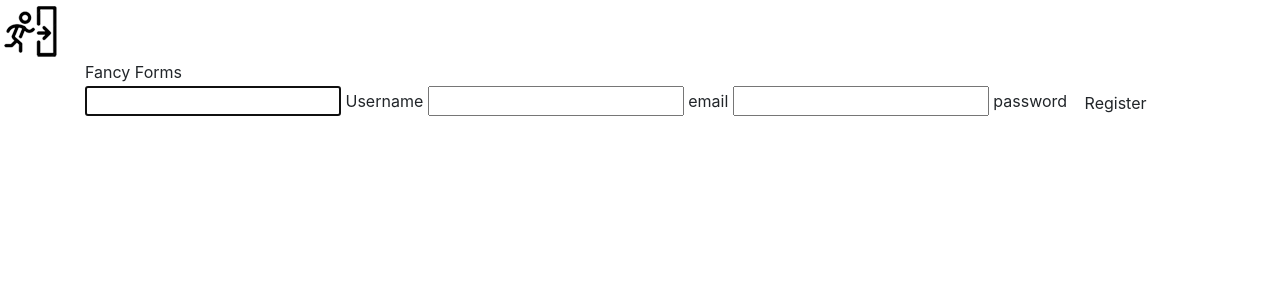
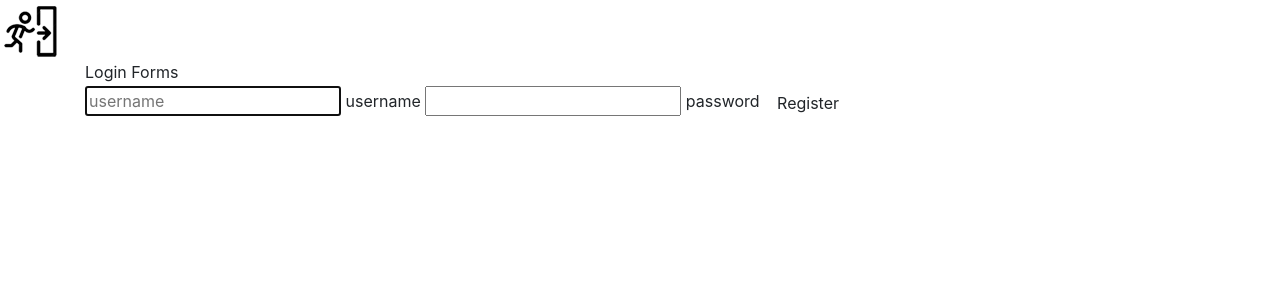
Before and after one commit to MariiaKim/Eesti-Keele-PhP, a PHP site: page /view/formLogin.php in a window 1280 px wide. Shown: the top 300 px of the page. Run offline with PHP 8.4, Linux system fonts and the light colour scheme; some libraries are stand-ins or nearby versions.

Commit message:
черновой вариант входа и рег(маша)

```diff
--- a/view/formLogin.php
+++ b/view/formLogin.php
@@ -22,17 +22,14 @@
 <body>
      <div class="container">
   <div class="middle">
-  <div class="regis">Fancy Forms</div>
-  <form class="form-horizontal" role="form" method="POST" action="registerAnswer">
+  <div class="regis">Login Forms</div>
+
 
   <div id="fancy-inputs">
-    <label class="input" for="name">
-      <input type="text" id="name" name="name" value="" required autofocus>
-      <span><span>Username</span></span>
-    </label>
+
       <label class="input"  for="email" >
-      <input type="email" id="email" name="email" value="" required>
-      <span><span>email</span></span>
+      <input type="text"  name="username" placeholder="username" autofocus>
+      <span><span>username</span></span>
     </label>
 
       <label class="input" for="password">
@@ -48,5 +45,25 @@
      </div>
 </body>
 
-
+ <!--
+ <body>
+        <div class="container">
+            <form class="form-signin" action="login" method="POST">
+                <h3 class="form-signin-heading">Input your data</h3>
+                <input type="text" name="email" class="form-control" placeholder="Email" autofocus>
+                <input type="password" name="password" class="form-control" placeholder="Password">
+                <button class="btn btn-lg btn-primary btn-block" type="submit" name="btnLogin">Login</button>
+                <p style="padding-top: 10px;">
+                    //<?php
+                   //if (isset($_SESSION['errorString'])){
+                      //  echo $_SESSION['errorString'];
+                       // unset($_SESSION['errorString']);
+                   // }
+                    //?>
+                </p>
+                <p style="padding-top: 10px;"><a href="../">Web site</a></p>
+            </form>
+        </div>
+    </body>
+ -->
 </html>
```
Also changed, not shown: view/formRegister.php (+21 -16 lines), admin/.htaccess (added).
